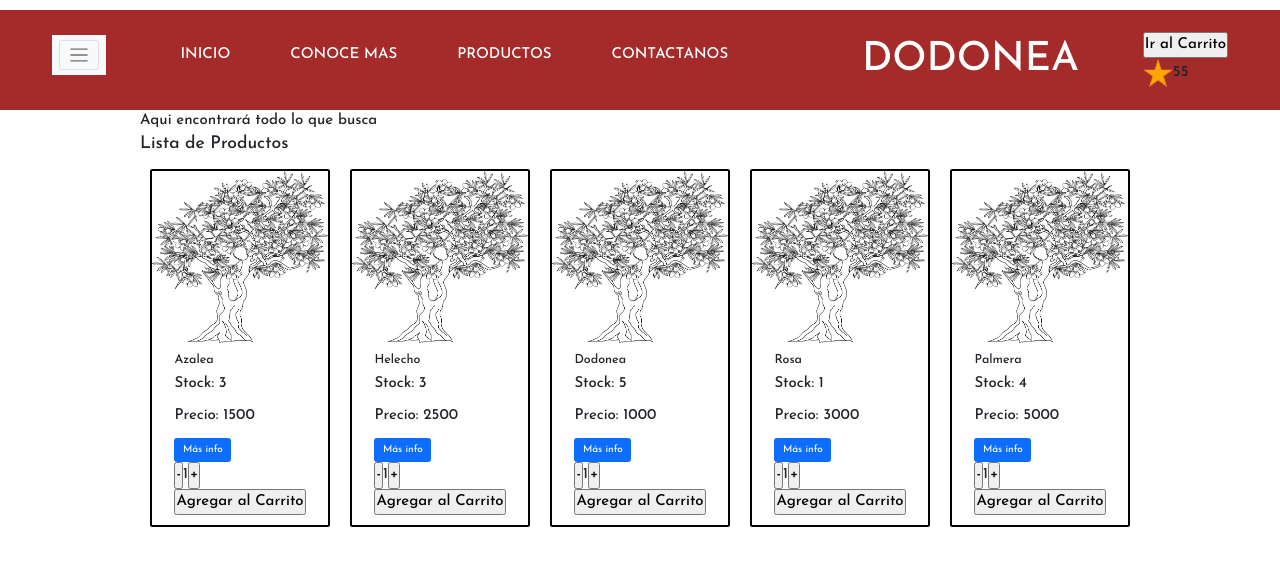
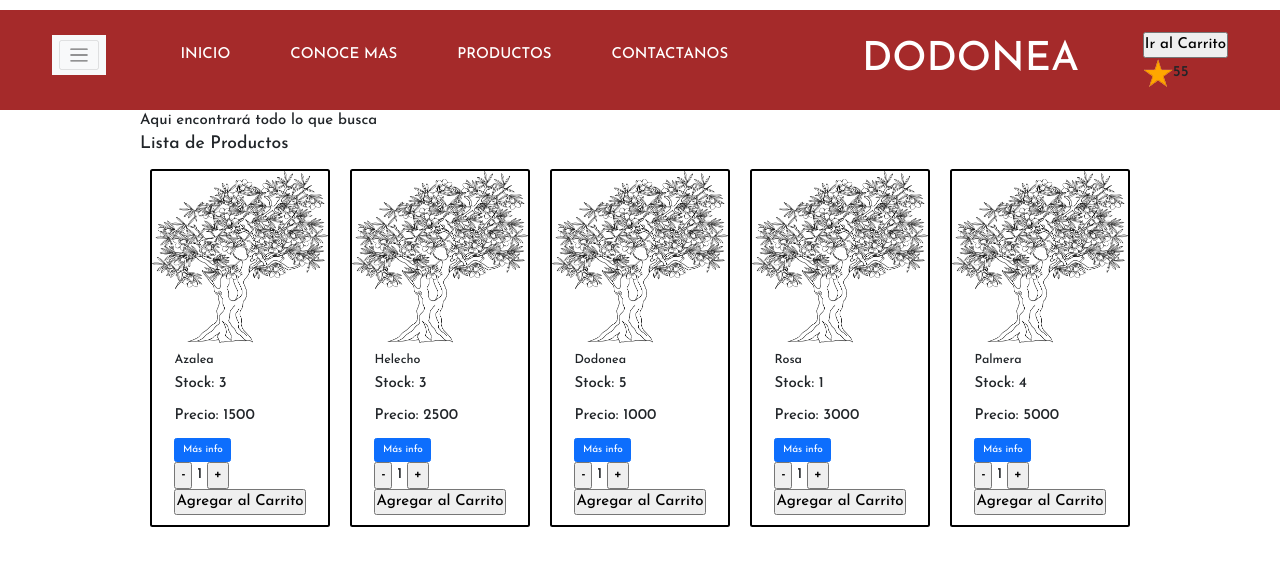
Before and after one commit to Abrienza/App-react-brienza, a React (Create React App) app: page / in a window 1280 px wide. Shown: the top 566 px of the page. Built offline with nearby package versions, Linux system fonts and the light colour scheme.

Commit message:
Se agrego el .finally con rendering de cargando

```diff
--- a/src/components/ItemCount/ItemCount.js
+++ b/src/components/ItemCount/ItemCount.js
@@ -26,9 +26,9 @@ export default function ItemCount(args) {
         <div className= "contenedorContador">
             <div>
                 <div>
-                    <input type="button" value="-" onClick={handleResto} />
-                    {count}
-                    <input type="button" value="+" onClick={handleSumo} />
+                    <input type="button" value=" - " onClick={handleResto} />
+                    <span> {count} </span>
+                    <input type="button" value=" + " onClick={handleSumo} />
                 </div>
             </div>
             <div className="agregar">
--- a/src/components/ItemList/ItemList.js
+++ b/src/components/ItemList/ItemList.js
@@ -9,7 +9,7 @@ export default function ItemList ({products}) {
         <h3>
             Lista de Productos
         </h3>
-        <div style={{display:'flex', justifyContent:'space-between', flexWrap:'wrap',alignItems:'center'}}>
+        <div style={{display:'flex', justifyContent:'space-around', flexWrap:'wrap',alignItems:'center'}}>
             {products.map((product, index) => {
                 return (
                     <Item product={product} key={product.id}/>
--- a/src/components/ItemListContainer/ItemListContainer.js
+++ b/src/components/ItemListContainer/ItemListContainer.js
@@ -7,6 +7,8 @@ import {products_json} from "../../data/productos"
 export default function ItemListContainer({mensaje}) {
 
     const [products, setProducts] = React.useState([]);
+
+    const [charge, setcharge] = useState(false)
 
     const task = new Promise ((resolve, rejected) => {
         let condition = true
@@ -20,6 +22,7 @@ export default function ItemListContainer({mensaje}) {
     })
 
     React.useEffect(()=>{
+    setcharge(true)
     task
         .then((result) => {
         setProducts(result);
@@ -28,7 +31,11 @@ export default function ItemListContainer({mensaje}) {
         .catch((err) =>{
         console.log('respuesta', err)
     })
+
+        .finally((chau) => setcharge(false))
+
     },[])
+
 
     return (
         <Container className="itemlist-container">
@@ -36,7 +43,8 @@ export default function ItemListContainer({mensaje}) {
                 <div className="title">
                     {mensaje}
                 </div>
-                <ItemList products={products}/>
+                {charge ? <p>Cargando... </p> : <ItemList products={products}/>}
+
             </main>
         </Container>
 
```
